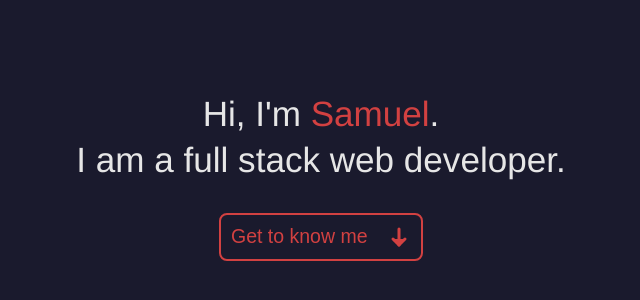
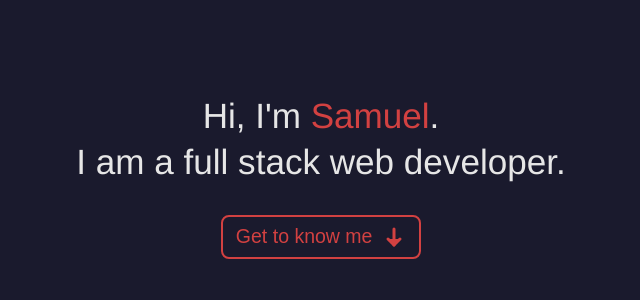
Before and after one commit to samuelisch/personal-portfolio, a website built with webpack: page src/index.html in a window 1280 px wide. Shown: the part 224-524 px from the top of the page, without its empty margins (319-959 px from the left). Built offline with nearby package versions, Linux system fonts and the light colour scheme.

Commit message:
added svg icon for hero component, added anchor tag and styled button, navigates to about content

```diff
--- a/src/index.html
+++ b/src/index.html
@@ -16,8 +16,10 @@
           <p>I am a full stack web developer.</p>
         </div>
         <button type="button" class="view-button">
-          <span>Get to know me</span>
-          <img src="./assets/arrow-down.svg" alt="" />
+          <a href="#about">
+            <span>Get to know me</span>
+            <img src="./assets/arrow-down.svg" alt="" />
+          </a>
         </button>
       </div>
     </header>
--- a/src/sass/_hero.scss
+++ b/src/sass/_hero.scss
@@ -31,10 +31,15 @@
   border: 2px solid $alt-text-color;
   border-radius: 8px;
   background: inherit;
-  color: $alt-text-color;
-  padding: 10px;
+  padding: 8px;
   width: 180px;
   font-size: 1.5rem;
-  display: flex;
-  justify-content: space-between;
+
+  a {
+    text-decoration: none;
+    color: $alt-text-color;
+    display: flex;
+    justify-content: space-around;
+    align-items: center;
+  }
 }
```
